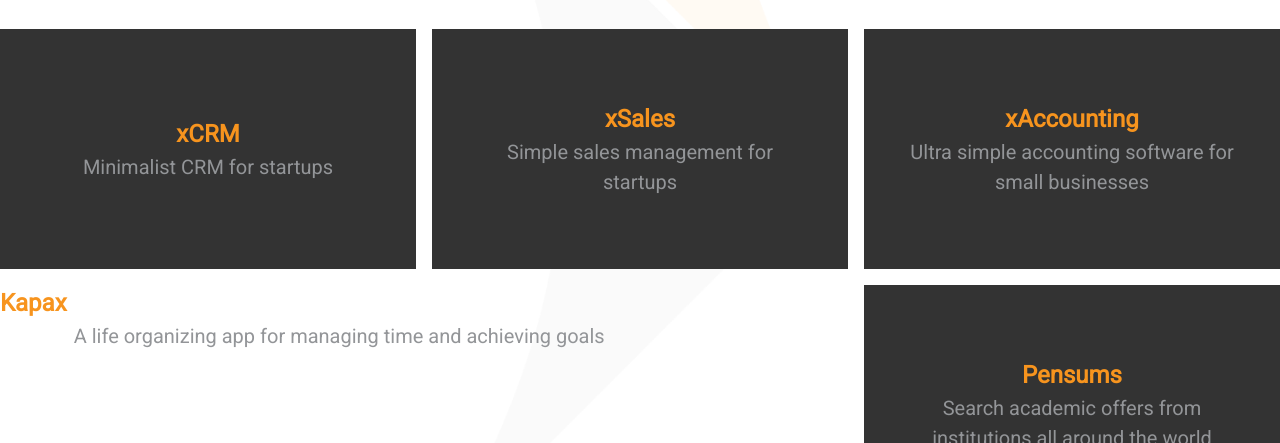
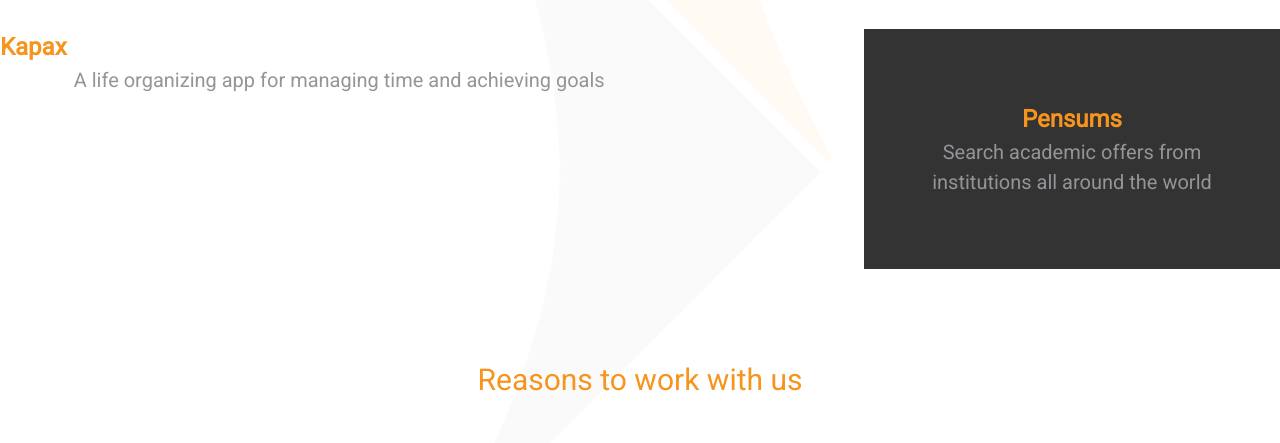
Before and after one commit to Stanlix/stanlix-webstite, a website: page src/index.html in a window 1280 px wide. Shown: the part 575-1018 px from the top of the page. Drawn offline with nearby package versions, Linux system fonts and the light colour scheme; files that its build step writes are made by us from their sources.

Commit message:
Real products only

```diff
--- a/src/index.html
+++ b/src/index.html
@@ -28,24 +28,6 @@
 
             <h1 class="text-brand-orange md:mb-6 mb-2 text-center text-gray text-xl sm:text-3xl">Some of our products are</h1>
             <section class="flex flex-wrap -mx-2 mb-20">
-                <div class="box lg:w-1/3 w-full">
-                    <section>
-                        <h1>xCRM</h1>
-                        <p>Minimalist CRM for startups</p>
-                    </section>
-                </div>
-                <div class="box lg:w-1/3 w-full">
-                    <section>
-                        <h1>xSales</h1>
-                        <p>Simple sales management for startups</p>
-                    </section>
-                </div>
-                <div class="box lg:w-1/3 w-full">
-                    <section>
-                        <h1>xAccounting</h1>
-                        <p>Ultra simple accounting software for small businesses</p>
-                    </section>
-                </div>
                 <div class="box lg:w-2/3 w-full">
                     <a href="https://kapax.app">
                         <h1>Kapax</h1>
```
